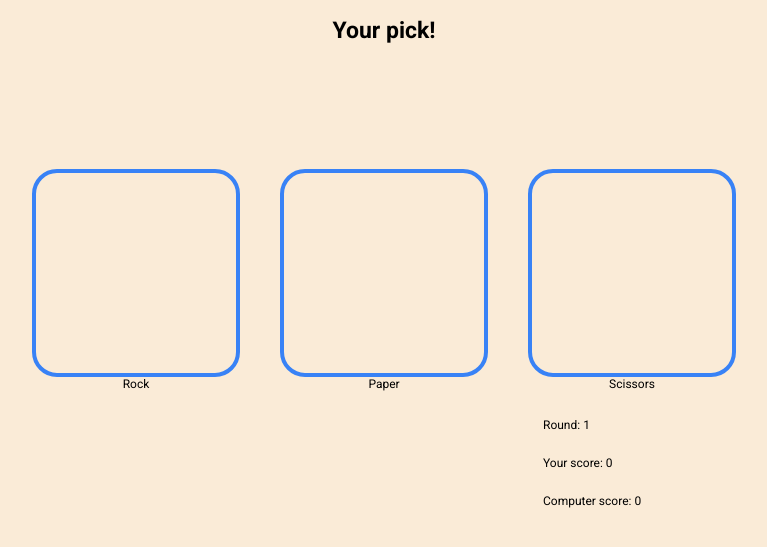
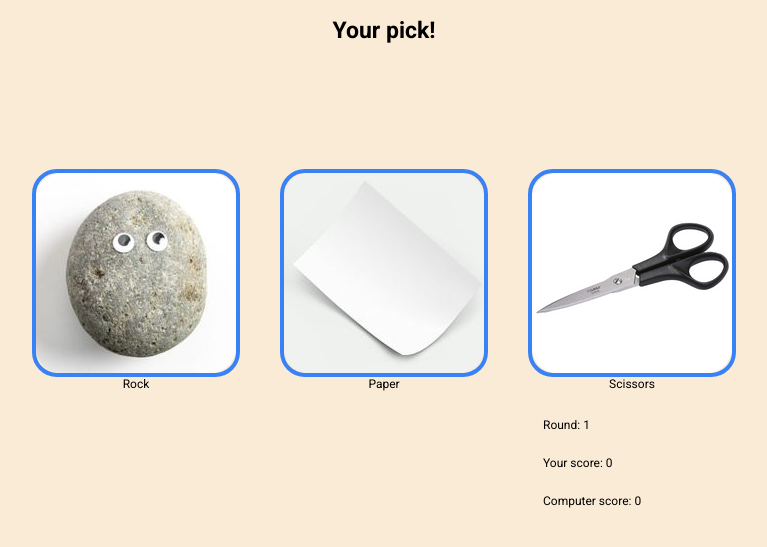
Before and after one commit to bdaneels/odin-rock-paper-scissors, a plain HTML site: page index.html in a window 1280 px wide. Shown: the part 127-674 px from the top of the page, without its empty margins (256-1023 px from the left). Drawn offline with Linux system fonts and the light colour scheme.

Commit message:
add images

```diff
--- a/index.html
+++ b/index.html
@@ -16,15 +16,23 @@
         <p id="console" style="font-size: 23px; margin-top: 100px;">Your pick!<p>
         <div class="containerrow">
             <div class="container">
-                <div id= "1" class="bluesquare"></div>
+                <div id= "1" class="bluesquare">
+                    <img class="rndborders" src="images/rock.jpg" alt="image of a rock">
+                </div>
             <div class="text"> Rock </div>
             </div>
             <div class="container">
-                <div id= "2" class="bluesquare"></div>
+                <div id= "2" class="bluesquare">
+                    <img class="rndborders" src="images/paper.jpg" alt="image of paper">
+
+                </div>
             <div class="text"> Paper </div>
             </div>
             <div class="container">
-                <div id= "3" class="bluesquare"></div>
+                <div id= "3" class="bluesquare">
+                    <img class="rndborders" src="images/scissors.png" alt="image of scissors">
+
+                </div>
             <div class="text"> Scissors</div>
 
     <div class="container">
--- a/style.css
+++ b/style.css
@@ -36,6 +36,9 @@ body{
     font-weight: normal;
 
 }
+.rndborders{
+    border-radius: 25px;
+}
 
 .bodytwo{
     color: #1F2937F;
```
Also changed, not shown: images/paper.jpg (added), images/rock.jpg (added), images/scissors.png (added).
